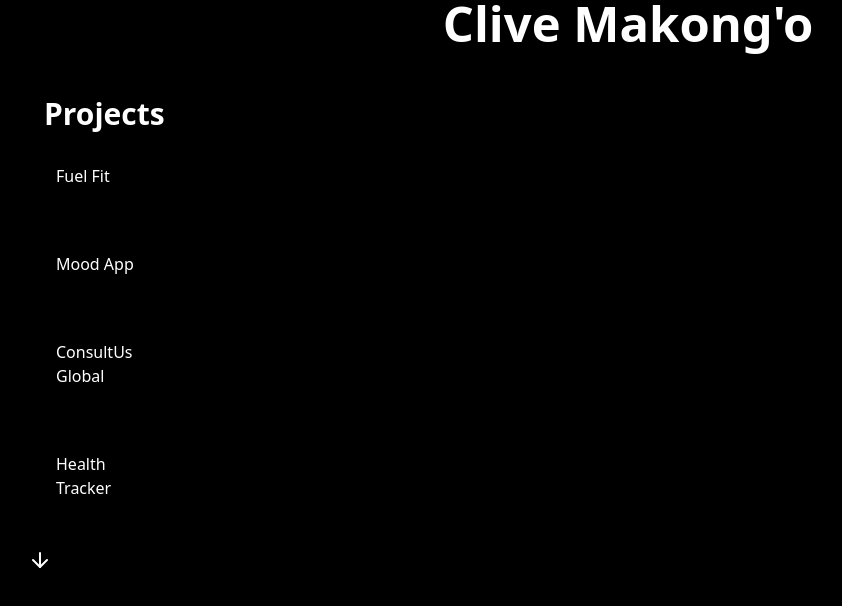
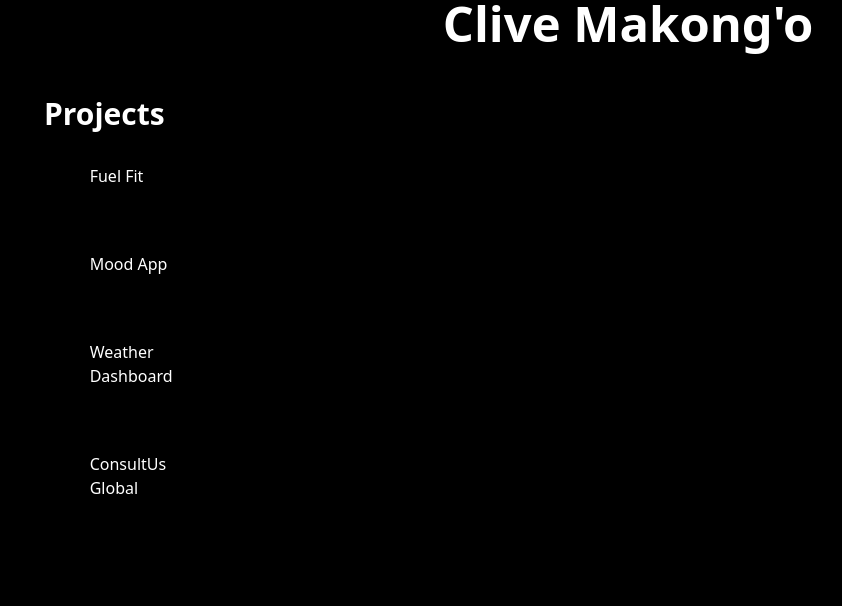
Before and after one commit to Clive-Makongo/my-portfolio, a React (Vite) app: page / in a window 1280 px wide. Shown: the top 606 px of the page, without its empty margins (12-854 px from the left). Built offline with nearby package versions, Linux system fonts and the light colour scheme.

Commit message:
added projects

```diff
--- a/src/components/ScrollMenu.jsx
+++ b/src/components/ScrollMenu.jsx
@@ -3,14 +3,10 @@ import { motion } from 'framer-motion';
 
 const ScrollMenu = ({ items, onSelectProject }) => {
     const [selectedItemId, setSelectedItemId] = useState(null);
-
     const menuRef = useRef(null);
 
     useEffect(() => {
-
         const handleWheel = (e) => {
-            console.log(e.deltaY, " DeltaY");
-            console.log(menuRef.current.scrollTop, " ScrollTop");
             if (menuRef.current) {
                 e.preventDefault();
                 menuRef.current.scrollTop += e.deltaY;
@@ -34,17 +30,31 @@ const ScrollMenu = ({ items, onSelectProject }) => {
         onSelectProject(item.projectLink);
     };
 
+    const scrollMenu = (direction) => {
+        if (menuRef.current) {
+            const scrollAmount = direction === 'up' ? -100 : 100;
+            menuRef.current.scrollTop += scrollAmount;
+        }
+    };
+
     return (
-        <>
+        <div className="flex flex-col items-end mx-1">
+            {/* <button
+                onClick={() => scrollMenu('up')}
+                className="mb-2 p-2 bg-indigo-600 rounded-full hover:bg-indigo-700 transition-colors duration-200"
+            >
+                <svg xmlns="http://www.w3.org/2000/svg" className="h-2 w-9" fill="none" viewBox="0 0 24 24" stroke="currentColor">
+                    <path strokeLinecap="round" strokeLinejoin="round" strokeWidth={2} d="M5 11l7-7 7 7M5 19l7-7 7 7" />
+                </svg>
+            </button> */}
             <div
                 ref={menuRef}
-                className="h-[400px] justify-center overflow-y-hidden snap-y snap-mandatory scrollbar-hide"
+                className="h-[400px] w-full justify-center overflow-y-hidden snap-y snap-mandatory scrollbar-hide"
             >
-
                 {items.map((item) => (
                     <motion.div
                         key={item.id}
-                        className={`snap-start my-8 mx-5 py-4 px-2 cursor-pointer hover:bg-indigo-800  transition-colors duration-200 rounded-xl w-1/2 ${selectedItemId === item.id ? 'bg-indigo-800' : 'hover:bg-indigo-800'
+                        className={`snap-start my-8 mx-auto py-4 px-2 cursor-pointer hover:bg-indigo-800 transition-colors duration-200 rounded-xl w-1/2 ${selectedItemId === item.id ? 'bg-indigo-800' : 'hover:bg-indigo-800'
                             }`}
                         whileHover={{ scale: 1.05 }}
                         whileTap={{ scale: 0.95 }}
@@ -54,13 +64,15 @@ const ScrollMenu = ({ items, onSelectProject }) => {
                     </motion.div>
                 ))}
             </div>
-            <button onClick={()=> {setSelectedItemId(prev=> prev + 1)}}>
-                <svg xmlns="http://www.w3.org/2000/svg" width="24" height="24" viewBox="0 0 24 24" fill="none" stroke="currentColor" strokeWidth="2" strokeLinecap="round" strokeLinejoin="round" className="feather feather-arrow-down">
-                    <line x1="12" y1="5" x2="12" y2="19"></line>
-                    <polyline points="19 12 12 19 5 12"></polyline>
-                </svg>
-            </button>
-        </>
+            {/* <button
+                onClick={() => scrollMenu('down')}
+                className="mt-2 p-2 bg-indigo-600 rounded-full hover:bg-indigo-700 transition-colors duration-200"
+            >
+                <svg xmlns="http://www.w3.org/2000/svg" className="h-2 w-6" fill="none" viewBox="0 0 24 24" stroke="currentColor">
+                <path strokeLinecap="round" strokeLinejoin="round" strokeWidth={2} d="M19 13l-7 7-7-7m14-8l-7 7-7-7" />
+            </svg>
+            </button> */}
+        </div>
     );
 };
 
--- a/src/pages/Home.jsx
+++ b/src/pages/Home.jsx
@@ -95,7 +95,7 @@ function Home() {
       <Header />
       <div className="flex flex-row mt-8">
         <motion.div
-          className="w-2/12 ml-10"
+          className="w-2/12 ml-10 h-[50vwh]"
           animate={{
             borderColor: ["#C084FC", "#818CF8", "#6366F1", "#C084FC"],
             transition: { duration: 0.01, repeat: Infinity }
--- a/src/projects.json
+++ b/src/projects.json
@@ -1,25 +1,10 @@
 {
     "Fuel Fit": "https://group4-wellness-app.netlify.app/",
     "Mood App": "https://angelica-zach.github.io/Mood-App/",
+    "Weather Dashboard": "https://clive-makongo.github.io/weatherDashboard/",
     "ConsultUs Global": "https://consultus.com.tr/",
-    "Health Tracker": "https://example.com/health-tracker",
-    "Task Manager": "https://example.com/task-manager",
-    "Recipe Finder": "https://example.com/recipe-finder",
-    "Weather Dashboard": "https://example.com/weather-dashboard",
-    "Fitness Buddy": "https://example.com/fitness-buddy",
-    "Travel Planner": "https://example.com/travel-planner",
-    "Expense Tracker": "https://example.com/expense-tracker",
-    "Language Learning App": "https://example.com/language-learning",
-    "Job Search Platform": "https://example.com/job-search",
-    "Online Portfolio": "https://example.com/portfolio",
-    "E-commerce Store": "https://example.com/e-commerce",
-    "Photo Gallery": "https://example.com/photo-gallery",
-    "Social Media Analyzer": "https://example.com/social-analyzer",
-    "Music Streaming Service": "https://example.com/music-streaming",
-    "Movie Database": "https://example.com/movie-database",
-    "Meditation App": "https://example.com/meditation-app",
-    "Book Review Platform": "https://example.com/book-reviews",
-    "Event Organizer": "https://example.com/event-organizer",
-    "Plant Care Guide": "https://example.com/plant-care",
-    "Personal Blog": "https://example.com/blog"
+    "Day Planner": "https://clive-makongo.github.io/dayPlanner/",
+    "Password Generator": "https://clive-makongo.github.io/passwordGen/",
+    "Physics Engine": " https://clive-makongo.github.io/physEng/",
+    "Travelling Salesman Problem": "https://clive-makongo.github.io/TravellingSalesman/"
 }
```
